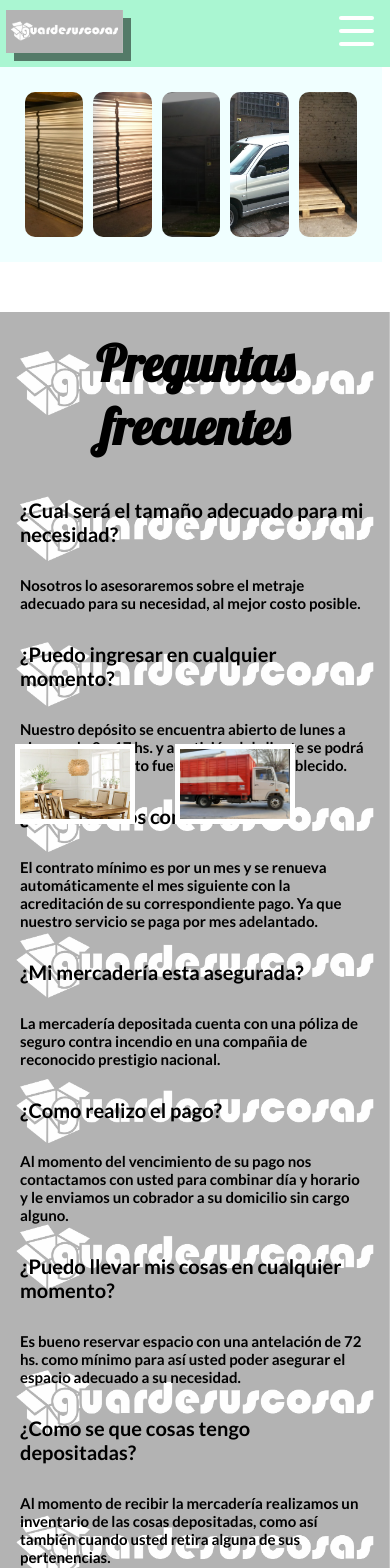
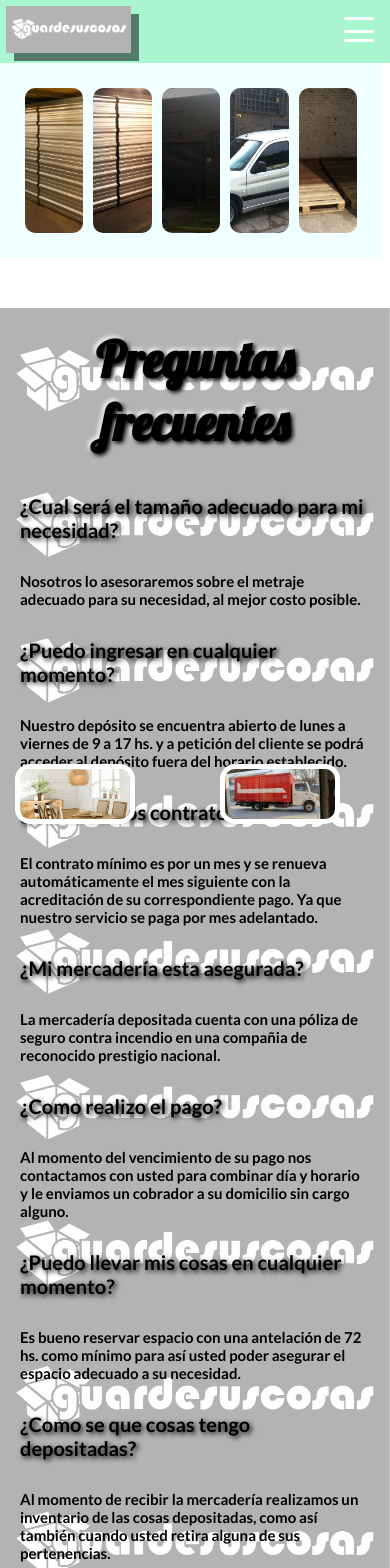
Before and after one commit to Alcuazjuanmanuel/guardesuscosas, a React (Vite) app: page /Preguntas in a window 390 px wide. Shown: the top 1568 px of the page. Built offline with nearby package versions, Linux system fonts and the light colour scheme.

Commit message:
Detalles mas README

```diff
--- a/index.html
+++ b/index.html
@@ -8,7 +8,7 @@
     <link rel="preconnect" href="https://fonts.gstatic.com" crossorigin>
     <link href="https://fonts.googleapis.com/css2?family=Dancing+Script:wght@600;700&family=Lato:ital,wght@0,700;1,700&family=Lobster&family=Noto+Serif&display=swap" rel="stylesheet">
 
-    <title>Guardesuscosa- El mejor guardamuebles de zona norte</title>
+    <title>Guardesuscosas- El mejor guardamuebles de zona norte</title>
   </head>
   <body>
     <div id="root"></div>
--- a/src/componentes/BurguerButton.jsx
+++ b/src/componentes/BurguerButton.jsx
@@ -20,8 +20,8 @@ export default BurguerButton
 const Burguer = styled.div`
   /* nav-icon-5 */
 .nav-icon-5{
-  width: 35px;
-  height: 30px;
+  width: 30px;
+  height: 25px;
   margin: 10px 10px;
   position: relative;
   cursor: pointer;
@@ -33,7 +33,7 @@ const Burguer = styled.div`
   border-radius: 2px;
   transition: .3s cubic-bezier(.8, .5, .2, 1.4);
   width:100%;
-  height: 4px;
+  height: 3px;
   transition-duration: 500ms
 }
 .nav-icon-5 span:nth-child(1){
--- a/src/componentes/Consejos.jsx
+++ b/src/componentes/Consejos.jsx
@@ -15,7 +15,7 @@ const Consejos = () => {
         </p>
         <img src={Descarga} alt="empleado transportando cajas" className='img-consejos'/>
         </div>
-        <h3>CON TODAS LAS GARANTIAS</h3>
+        <h3> TODAS LAS GARANTIAS</h3>
         <p className='texto2'>Una vez elegida la agencia de transportes, compruebe que cumpla con los requisitos establecidos por la ley relacionados con el sector, que esté inscripta en el registro municipal y que disponga de un seguro de responsabilidad civil y de mercancías.
             Firme el contrato solo cuando todo responda a sus exigencias. Puede solicitar un contrato de mudanzas homologado. En él, la empresa de mudanzas se responsabiliza de todos los desperfectos que pudiera causar y de que se cumplen todas las garantías detalladas en dicho contrato.
             Compruebe que en el contrato figuran los datos de la empresa de mudanzas, el inventario, el recorrido, la fecha de la mudanza y el precio.
--- a/src/componentes/Contacto.css
+++ b/src/componentes/Contacto.css
@@ -5,6 +5,7 @@
     align-items: center;
     background-image: url(../assets/imagenes/contacto.jpg);
     background-size: cover;
+
 
 }
 .contacto p {
@@ -25,5 +26,9 @@ a{
     }
     .contacto p a{
         color: white;
+        font-size: 20px;
+    }
+    .contacto h3 {
+        font-size: 18px;
     }
 }
--- a/src/componentes/Contacto.jsx
+++ b/src/componentes/Contacto.jsx
@@ -5,7 +5,7 @@ const Contacto = () => {
   return (
     <div className='contacto'>
       <h2 className='titulo'>Contacto</h2>
-      <h3>Comuniquese con nosotros</h3>
+      <h3><strong> Comuniquese con nosotros </strong></h3>
       <p> <svg xmlns="http://www.w3.org/2000/svg" width="30" height="30" fill="currentColor" class="bi bi-telephone" viewBox="0 0 16 16">
   <path d="M3.654 1.328a.678.678 0 0 0-1.015-.063L1.605 2.3c-.483.484-.661 1.169-.45 1.77a17.568 17.568 0 0 0 4.168 6.608 17.569 17.569 0 0 0 6.608 4.168c.601.211 1.286.033 1.77-.45l1.034-1.034a.678.678 0 0 0-.063-1.015l-2.307-1.794a.678.678 0 0 0-.58-.122l-2.19.547a1.745 1.745 0 0 1-1.657-.459L5.482 8.062a1.745 1.745 0 0 1-.46-1.657l.548-2.19a.678.678 0 0 0-.122-.58L3.654 1.328zM1.884.511a1.745 1.745 0 0 1 2.612.163L6.29 2.98c.329.423.445.974.315 1.494l-.547 2.19a.678.678 0 0 0 .178.643l2.457 2.457a.678.678 0 0 0 .644.178l2.189-.547a1.745 1.745 0 0 1 1.494.315l2.306 1.794c.829.645.905 1.87.163 2.611l-1.034 1.034c-.74.74-1.846 1.065-2.877.702a18.634 18.634 0 0 1-7.01-4.42 18.634 18.634 0 0 1-4.42-7.009c-.362-1.03-.037-2.137.703-2.877L1.885.511z"/>
 </svg><strong>  (011)4744-2536 </strong></p>
--- a/src/componentes/Flete.css
+++ b/src/componentes/Flete.css
@@ -9,11 +9,7 @@
     z-index: 9999;
     border-radius: 50px;
   }
-  /*.foto-flete{
-    width: 80px;
-    border-radius: 25px;
-  }
-   */
+
    .card{
     position: relative;
     max-width: 150px;
@@ -22,6 +18,7 @@
     color: #242329;
     text-align: center;
     border: 5px solid #fff;
+    border-radius: 15px;
     overflow: hidden;
 }
 .card__data{
@@ -78,12 +75,19 @@
     .flete{
         position: fixed;
         bottom: 0;
-        left: 0;
+        left: auto;
+        right: 15px;
 
-        margin:0 0 15px 170px;
+
 
         padding: 5px;
         z-index: 9999;
         border-radius: 50px;
       }
+      .card{
+
+        max-width: 120px;
+        height: 60px;
+        border-radius: 15px;
     }
+}
--- a/src/componentes/NavBar.css
+++ b/src/componentes/NavBar.css
@@ -1,4 +1,4 @@
-a{
+/* a{
     text-decoration: none;
 }
 
@@ -26,30 +26,4 @@ a{
     background-color: rgba(101, 238, 174, 0.553);
 
 
-}
-.link:hover ::before{
-    opacity: 0.4;
-}
-.link:nth-child(1)::before{
-    background: #c32aa3;
-}
-.link:nth-child(2)::before{
-    background: #25d366;
-}
-.link:hover::before{
-    transform: translate(-4px, -4px);
-    filter: blur(10px);
-}
-.link i {
-    font-size: 1.7em;
-    transition: all 0.4s;
-}
-.link:hover i {
-    color: #c8c8c8;
-}
-.link:hover i.instagram{
-    color:#c32aa4;
-}
-.link:hover i.whatsapp{
-    color:#25d366;
-}
+} */
--- a/src/componentes/NavBar.jsx
+++ b/src/componentes/NavBar.jsx
@@ -19,7 +19,7 @@ function Navbar() {
         </Link>
 
         <div className={`links ${clicked ? 'active' : ''}`}>
-          <Link onClick={handleClick} to="/">
+          <Link  onClick={handleClick} to="/">
             <b> Nosotros </b>
           </Link>
           <Link onClick={handleClick} to="/Servicios">
@@ -48,7 +48,7 @@ export default Navbar
 
 const NavContainer = styled.nav`
 .logo{
-max-width: 30vw;
+max-width: 32vw;
 box-shadow: 8px 8px 0px rgba(0, 0, 0, 0.5) ;
 
   }
@@ -60,7 +60,7 @@ box-shadow: 8px 8px 0px rgba(0, 0, 0, 0.5) ;
   align-items: center;
   justify-content: space-between;
   a{
-    color: white;
+    color: black;
     text-decoration: none;
     margin-right: 1rem;
 
@@ -77,8 +77,8 @@ box-shadow: 8px 8px 0px rgba(0, 0, 0, 0.5) ;
 
     transition: all .5s ease;
     a{
-
-      color: white;
+      background : rgb(143, 139, 139, 0.771);
+      color: black;
       font-size: 2rem;
       display: block;
     }
@@ -115,11 +115,12 @@ box-shadow: 8px 8px 0px rgba(0, 0, 0, 0.5) ;
     left: 0;
     right: 0;
     text-align: center;
-    a{
+
+    link{
       font-size: 1.1rem;
       margin-top: 1rem;
       color: white;
-      background: rgba(0, 0, 0, 0.727);
+
     }
   }
   .burguer{
@@ -130,21 +131,23 @@ box-shadow: 8px 8px 0px rgba(0, 0, 0, 0.5) ;
 `
 
 const BgDiv = styled.div`
-  background-color: #222;
+  background-color: #333;
+  background : black;
   position: absolute;
   top: -800px;
   left: -1000px;
   width: 100%;
   height: 100%;
-  z-index: -1;
+  z-index: -2;
   transition: all .6s ease ;
 
   &.active{
-
+    background : black;
     border-radius: 0 0 80% 0;
     top: 0;
     left: 0;
     width: 100%;
     height: 100%;
+
   }
 `
--- a/src/componentes/Nosotros.css
+++ b/src/componentes/Nosotros.css
@@ -7,6 +7,7 @@
     justify-content: center;
     margin-top: 50px;
     font-size: 50px;
+    text-shadow: 2px 2px 4px #000000, -2px -2px 4px #ffffff;
 
     position: relative;
     color: black;
@@ -69,6 +70,7 @@
     font-size: 20px;
     padding: 30px;
     border: solid 1px black;
+    border-radius: 10px;
     margin: 20px;
     background-color:  rgba(101, 238, 174, 0.383);
 }
--- a/src/componentes/Preguntas.css
+++ b/src/componentes/Preguntas.css
@@ -18,10 +18,12 @@ h3{font-family: 'Lato', sans-serif;
     font-size: 20px;
     padding: 10px;
     margin: 10px;
+    text-shadow: 2px 2px 5px #000000;
 
 }
 .preguntas{
     background-image: url(../assets/imagenes/logo.jpg);
     background-size:100%;
 
+
 }
--- a/src/componentes/Preguntas.jsx
+++ b/src/componentes/Preguntas.jsx
@@ -5,20 +5,20 @@ const Preguntas = () => {
   return (
     <div className='preguntas'>
         <h2 className='titulo'>Preguntas frecuentes</h2>
-        <h3>¿Cual será el tamaño adecuado para mi necesidad?</h3>
-        <p className='texto2'>Nosotros lo asesoraremos sobre el metraje adecuado para su necesidad, al mejor costo posible.</p>
-        <h3>¿Puedo ingresar en cualquier momento?</h3>
-       <p className='texto2'> Nuestro depósito se encuentra abierto de lunes a viernes de 9 a 17 hs. y a petición del cliente se podrá acceder al depósito fuera del horario establecido. </p>
-       <h3>¿Como son los contratos?</h3>
-       <p className='texto2'>El contrato mínimo es por un mes y se renueva automáticamente el mes siguiente con la acreditación de su correspondiente pago. Ya que nuestro servicio se paga por mes adelantado.</p>
-       <h3>¿Mi mercadería esta asegurada?</h3>
-       <p className='texto2'>La mercadería depositada cuenta con una póliza de seguro contra incendio en una compañia de reconocido prestigio nacional.</p>
-       <h3>¿Como realizo el pago?</h3>
-       <p className='texto2'>Al momento del vencimiento de su pago nos contactamos con usted para combinar día y horario y le enviamos un cobrador a su domicilio sin cargo alguno.</p>
-       <h3>¿Puedo llevar mis cosas en cualquier momento?</h3>
-       <p className='texto2'>Es bueno reservar espacio con una antelación de 72 hs. como mínimo para así usted poder asegurar el espacio adecuado a su necesidad.</p>
-       <h3>¿Como se que cosas tengo depositadas?</h3>
-       <p className='texto2'>Al momento de recibir la mercadería realizamos un inventario de las cosas depositadas, como así también cuando usted retira alguna de sus pertenencias.</p>
+        <h3><strong> ¿Cual será el tamaño adecuado para mi necesidad?</strong></h3>
+        <p className='texto2'><strong> Nosotros lo asesoraremos sobre el metraje adecuado para su necesidad, al mejor costo posible.</strong></p>
+        <h3><strong> ¿Puedo ingresar en cualquier momento?</strong></h3>
+       <p className='texto2'><strong> Nuestro depósito se encuentra abierto de lunes a viernes de 9 a 17 hs. y a petición del cliente se podrá acceder al depósito fuera del horario establecido.</strong> </p>
+       <h3><strong> ¿Como son los contratos?</strong></h3>
+       <p className='texto2'><strong> El contrato mínimo es por un mes y se renueva automáticamente el mes siguiente con la acreditación de su correspondiente pago. Ya que nuestro servicio se paga por mes adelantado.</strong></p>
+       <h3><strong> ¿Mi mercadería esta asegurada?</strong></h3>
+       <p className='texto2'><strong> La mercadería depositada cuenta con una póliza de seguro contra incendio en una compañia de reconocido prestigio nacional.</strong></p>
+       <h3><strong> ¿Como realizo el pago?</strong></h3>
+       <p className='texto2'><strong> Al momento del vencimiento de su pago nos contactamos con usted para combinar día y horario y le enviamos un cobrador a su domicilio sin cargo alguno.</strong></p>
+       <h3><strong> ¿Puedo llevar mis cosas en cualquier momento?</strong></h3>
+       <p className='texto2'><strong> Es bueno reservar espacio con una antelación de 72 hs. como mínimo para así usted poder asegurar el espacio adecuado a su necesidad.</strong></p>
+       <h3><strong> ¿Como se que cosas tengo depositadas?</strong></h3>
+       <p className='texto2'><strong> Al momento de recibir la mercadería realizamos un inventario de las cosas depositadas, como así también cuando usted retira alguna de sus pertenencias.</strong></p>
 
 
     </div>
--- a/src/componentes/Venta.jsx
+++ b/src/componentes/Venta.jsx
@@ -5,7 +5,7 @@ import Venta1 from '../assets/imagenes/mueble.jpg'
 const Venta = () => {
   return (
     <div className='banner' >
-       <a href="https://na01.safelinks.protection.outlook.com/?url=https%3A%2F%2Finstagram.com%2Fguardesuscosas%3Figshid%3DYmMyMTA2M2Y%3D&data=05%7C01%7C%7C1a0d3c87737c441f53da08db36b3e113%7C84df9e7fe9f640afb435aaaaaaaaaaaa%7C1%7C0%7C638163918417013499%7CUnknown%7CTWFpbGZsb3d8eyJWIjoiMC4wLjAwMDAiLCJQIjoiV2luMzIiLCJBTiI6Ik1haWwiLCJXVCI6Mn0%3D%7C3000%7C%7C%7C&sdata=JaesMj5XN%2FEYwG4ZLLAmaCBvkEWFA1Us1tVdPOdwPRg%3D&reserved=0 " target="_blank">
+       <a href="https://www.instagram.com/stories/highlights/18073347964366042/ " target="_blank">
       <article className="card">
         <img src={Venta1} alt="" className='card__img' />
     <div className="card__data">
```
Also changed, not shown: 1 other file (tests, documents, lock files or other folders).
